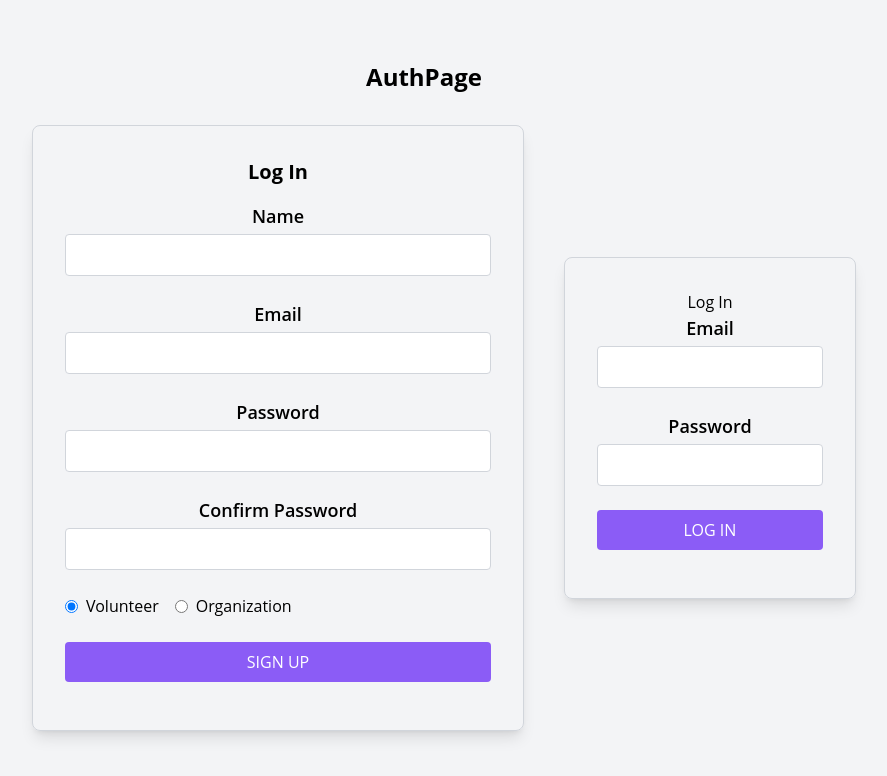
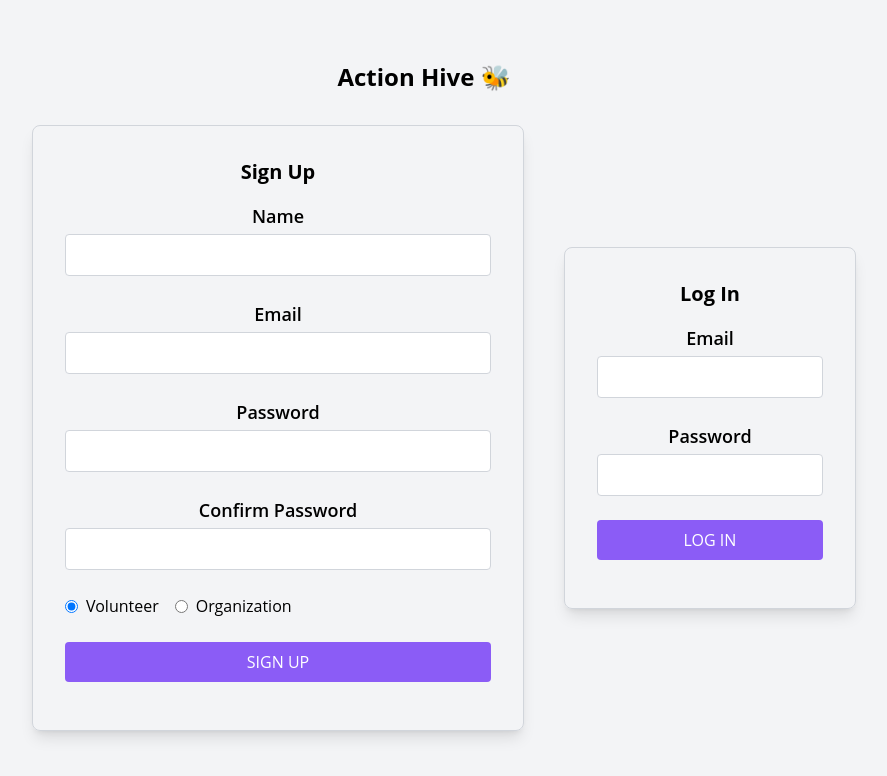
Before and after one commit to leon988/ActionHive, a React (Create React App) app: page /organizations in a window 1280 px wide. Shown: the top 776 px of the page, without its empty margins (216-1103 px from the left). Built offline with nearby package versions, Linux system fonts and the light colour scheme; no server answers.

Commit message:
Modify name in signup

```diff
--- a/src/components/LogInForm/LogInForm.jsx
+++ b/src/components/LogInForm/LogInForm.jsx
@@ -30,7 +30,7 @@ export default function LoginForm({ setUser }) {
   return (
     <div className="flex justify-center items-center min-h-[40vh] bg-neutral">
       <div className="form-container w-full max-w-xs p-8 border border-gray-300 rounded-lg shadow-lg">
-        <h1>Log In</h1>
+        <h1 className="text-xl font-bold mb-4">Log In</h1>
         <form autoComplete="off" onSubmit={handleSubmit} className="space-y-6">
           <div>
             <label className="block font-semibold text-lg">Email</label>
--- a/src/components/SignUpForm/SignUpForm.jsx
+++ b/src/components/SignUpForm/SignUpForm.jsx
@@ -35,7 +35,7 @@ export default class SignUpForm extends Component {
     const disable = this.state.password !== this.state.confirm;
     return (
       <div className="flex-auto p-8 m-2 border border-gray-300 rounded-lg shadow-lg" style={{ maxWidth: '500px', minWidth: '300px' }}>
-      <h1 className="text-xl font-bold mb-4">Log In</h1>
+      <h1 className="text-xl font-bold mb-4">Sign Up</h1>
           <form autoComplete="off" onSubmit={this.handleSubmit} className="space-y-6">
             <div>
               <label className="block font-semibold text-lg">Name</label>
--- a/src/pages/AuthPage/AuthPage.jsx
+++ b/src/pages/AuthPage/AuthPage.jsx
@@ -5,7 +5,7 @@ export default function AuthPage({ setUser }) {
   return (
     <main className="flex justify-center items-center min-h-screen bg-neutral">
       <div className="w-full max-w-4xl flex flex-wrap justify-center md:justify-between p-4 space-x-0 md:space-x-10">
-        <h1 className="w-full text-center text-2xl font-bold mb-6">AuthPage</h1>
+        <h1 className="w-full text-center text-2xl font-bold mb-6">Action Hive 🐝 </h1>
         <SignUpForm setUser={setUser} />
         <LogInForm setUser={setUser} />
       </div>
--- a/src/pages/OrganizationPage/OrganizationPage.jsx
+++ b/src/pages/OrganizationPage/OrganizationPage.jsx
@@ -76,19 +76,19 @@ export default function OrganizationsPage({ user }) {
         <form onSubmit={handleUpdate} className="space-y-4">
           <div className="flex flex-col">
             <label className="font-semibold">Name:
-              <input type="text" name="name" value={organization.name} onChange={handleInputChange} className="mt-1 p-2 border border-gray-300 rounded w-full" />
+              <input type="text" name="name" value={formData.name} onChange={handleInputChange} className="mt-1 p-2 border border-gray-300 rounded w-full" />
             </label>
           </div>
 
           <div className="flex flex-col">
             <label className="font-semibold">Description:
-              <textarea name="description" value={organization.description} onChange={handleInputChange} className="mt-1 p-2 border border-gray-300 rounded w-full" />
+              <textarea name="description" value={formData.description} onChange={handleInputChange} className="mt-1 p-2 border border-gray-300 rounded w-full" />
             </label>
           </div>
 
           <div className="flex flex-col">
             <label className="font-semibold">Category:
-              <select name="category" value={organization.category} onChange={handleInputChange} className="mt-1 p-2 border border-gray-300 rounded w-full">
+              <select name="category" value={formData.category} onChange={handleInputChange} className="mt-1 p-2 border border-gray-300 rounded w-full">
                 <option value="Education">Education</option>
                 <option value="Healthcare">Healthcare</option>
                 <option value="Social Services">Social Services</option>
```
Also changed, not shown: 1 other file (tests, documents, lock files or other folders).
